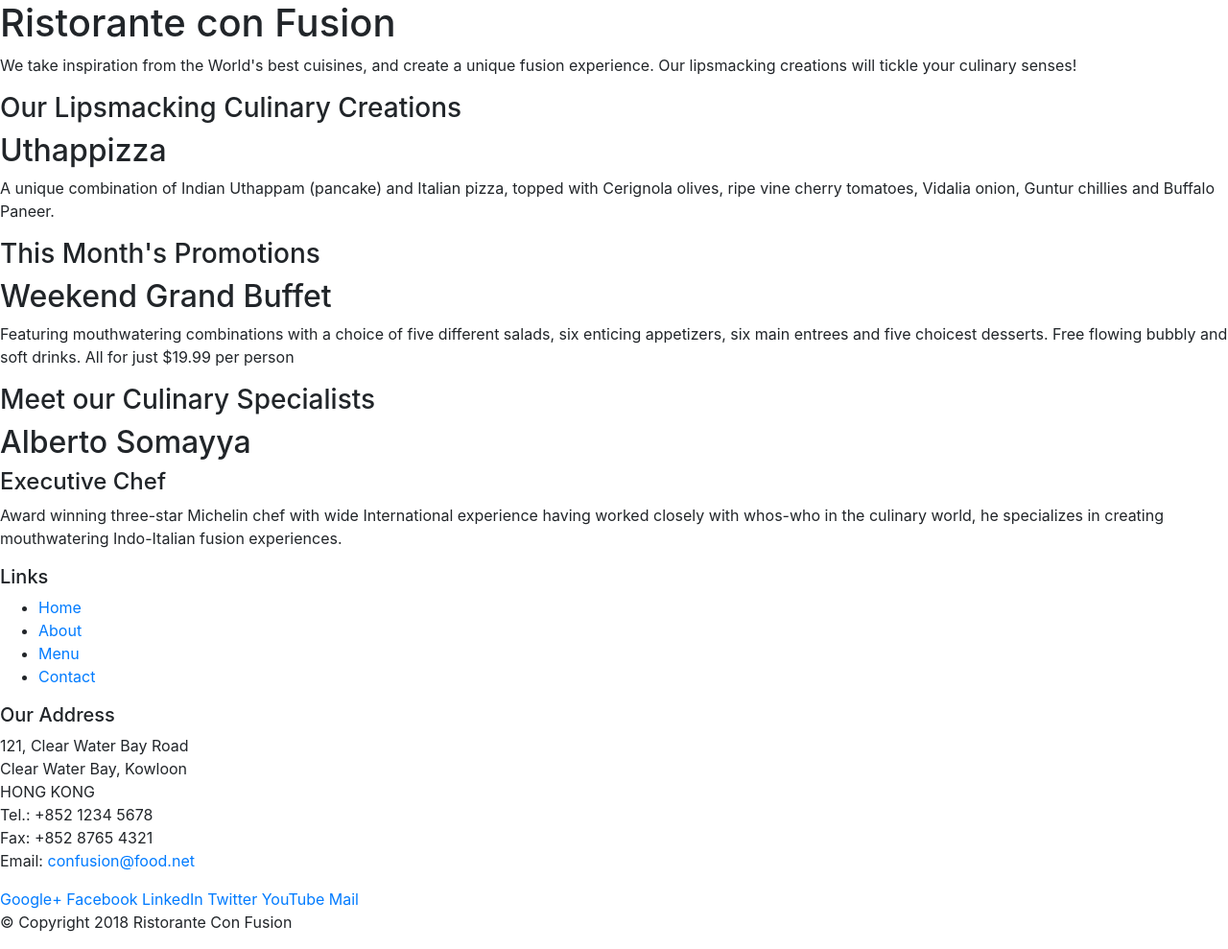
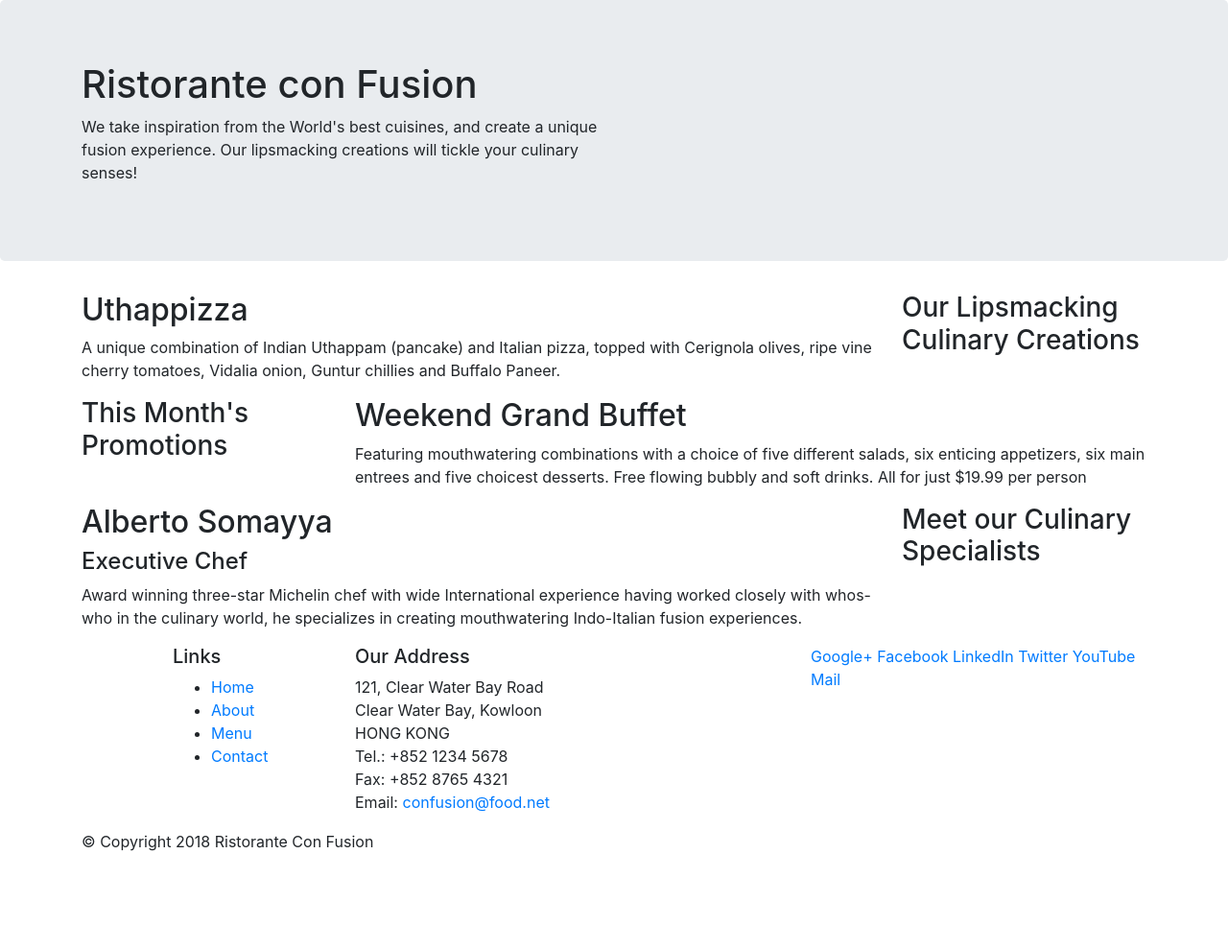
Before and after one commit to joselvelez/conFusion, a website: page index.html in a window 1280 px wide. Shown: the whole page at 96% size. After the commit the page ends 905 px from the top, so only its background shows below. Drawn offline with nearby package versions, Linux system fonts and the light colour scheme.

Commit message:
Bootstrap Grid Part 1

```diff
--- a/index.html
+++ b/index.html
@@ -13,46 +13,46 @@
 
 <body>
 
-    <header>
-        <div>
-            <div>
-                <div>
+    <header class="jumbotron">
+        <div class="container">
+            <div class="row">
+                <div class="col 12 col-sm-6">
                     <h1>Ristorante con Fusion</h1>
                     <p>We take inspiration from the World's best cuisines, and create a unique fusion experience. Our lipsmacking creations will tickle your culinary senses!</p>
                 </div>
-                <div>
+                <div class="col 12 col-sm-6">
                 </div>
             </div>
         </div>
     </header>
 
-    <div>
-        <div>
-            <div>
+    <div class="container">
+        <div class="row">
+            <div class="col 12 col-sm-4 order-sm-last col-md-3">
                 <h3>Our Lipsmacking Culinary Creations</h3>
             </div>
-            <div>
+            <div class="col col-sm col-md">
                 <h2>Uthappizza</h2>
                 <p>A unique combination of Indian Uthappam (pancake) and Italian pizza, topped with Cerignola olives, ripe vine cherry tomatoes, Vidalia onion, Guntur chillies and Buffalo Paneer.</p>
             </div>
         </div>
 
 
-        <div>
-            <div>
+        <div class="row">
+            <div class="col 12 col-sm-4 col-md-3">
                 <h3>This Month's Promotions</h3>
             </div>
-            <div>
+            <div class="col col-sm col-md">
                 <h2>Weekend Grand Buffet</h2>
                 <p>Featuring mouthwatering combinations with a choice of five different salads, six enticing appetizers, six main entrees and five choicest desserts. Free flowing bubbly and soft drinks. All for just $19.99 per person </p>
             </div>
         </div>
 
-        <div>
-            <div>
+        <div class="row">
+            <div class="col 12 col-sm-4 order-sm-last col-md-3">
                 <h3>Meet our Culinary Specialists</h3>
             </div>
-            <div>
+            <div class="col col-sm col-md">
                 <h2>Alberto Somayya</h2>
                 <h4>Executive Chef</h4>
                 <p>Award winning three-star Michelin chef with wide International experience having worked closely with whos-who in the culinary world, he specializes in creating mouthwatering Indo-Italian fusion experiences. </p>
@@ -61,9 +61,9 @@
     </div>
 
     <footer>
-        <div>
-            <div>
-                <div>
+        <div class="container">
+            <div class="row">
+                <div class="col-4 offset-1 col-sm-2">
                     <h5>Links</h5>
                     <ul>
                         <li><a href="#">Home</a></li>
@@ -72,7 +72,7 @@
                         <li><a href="#">Contact</a></li>
                     </ul>
                 </div>
-                <div>
+                <div class="col 7 col-sm-5">
                     <h5>Our Address</h5>
                     <address>
 		              121, Clear Water Bay Road<br>
@@ -83,7 +83,7 @@
 		              Email: <a href="mailto:confusion@food.net">confusion@food.net</a>
 		           </address>
                 </div>
-                <div>
+                <div class="col 12 col-sm-4">
                     <div>
                         <a href="http://google.com/+">Google+</a>
                         <a href="http://www.facebook.com/profile.php?id=">Facebook</a>
@@ -94,7 +94,7 @@
                     </div>
                 </div>
            </div>
-           <div>
+           <div class="col-auto"></div>
                 <div>
                     <p>© Copyright 2018 Ristorante Con Fusion</p>
                 </div>
```
